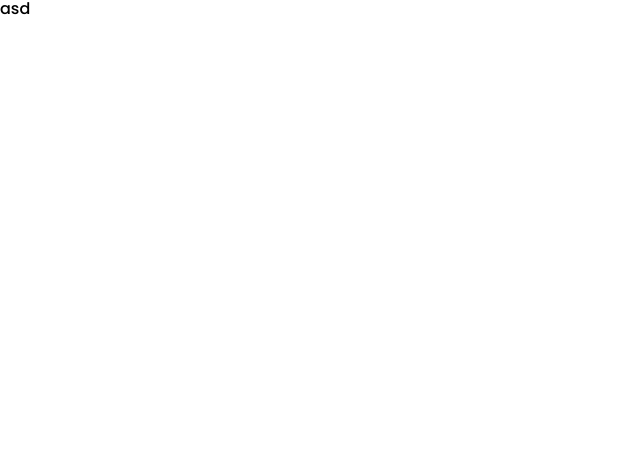
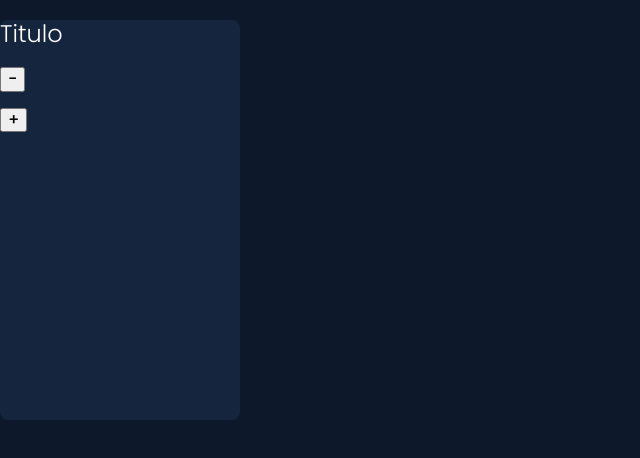
Before and after one commit to JoseAlvarezMartinez/stock-app, a React (Create React App) app: page / in a window 1280 px wide. Shown: the top 458 px of the page, without its empty margins (0-640 px from the left). Built offline with nearby package versions, Linux system fonts and the light colour scheme.

Commit message:
-- Card --

```diff
--- a/src/App.css
+++ b/src/App.css
@@ -1,3 +1,6 @@
-*{
-  font-family: 'Poppins', sans-serif;
+* {
+  font-family: "Poppins", sans-serif;
 }
+body {
+  background-color:  hsl(217, 54%, 11%)
+}
--- a/src/App.jsx
+++ b/src/App.jsx
@@ -1,10 +1,10 @@
-import logo from './logo.svg';
-import './App.css';
+import "./App.css";
+import Card from "./components/Card";
 
 function App() {
   return (
     <>
-  asd
+      <Card />
     </>
   );
 }
--- /dev/null
+++ b/src/components/Card.jsx
@@ -0,0 +1,16 @@
+import styles from "./Card.module.css";
+import { useState } from "react";
+const Card = () => {
+  const [cantidad, setCantidad] = useState(0);
+  return (
+    <div className={styles.card}>
+      <h2 className={styles.tituloCard}>Titulo</h2>
+
+      <button>-</button>
+      <p></p>
+      <button>+</button>
+    </div>
+  );
+};
+
+export default Card;
--- /dev/null
+++ b/src/components/Card.module.css
@@ -0,0 +1,10 @@
+.card {
+  width: 15rem;
+  height: 25rem;
+  background-color: hsl(216, 50%, 16%);
+  border-radius: 0.5rem;
+}
+.tituloCard {
+  color: #fff;
+  font-weight: 300;
+}
```
